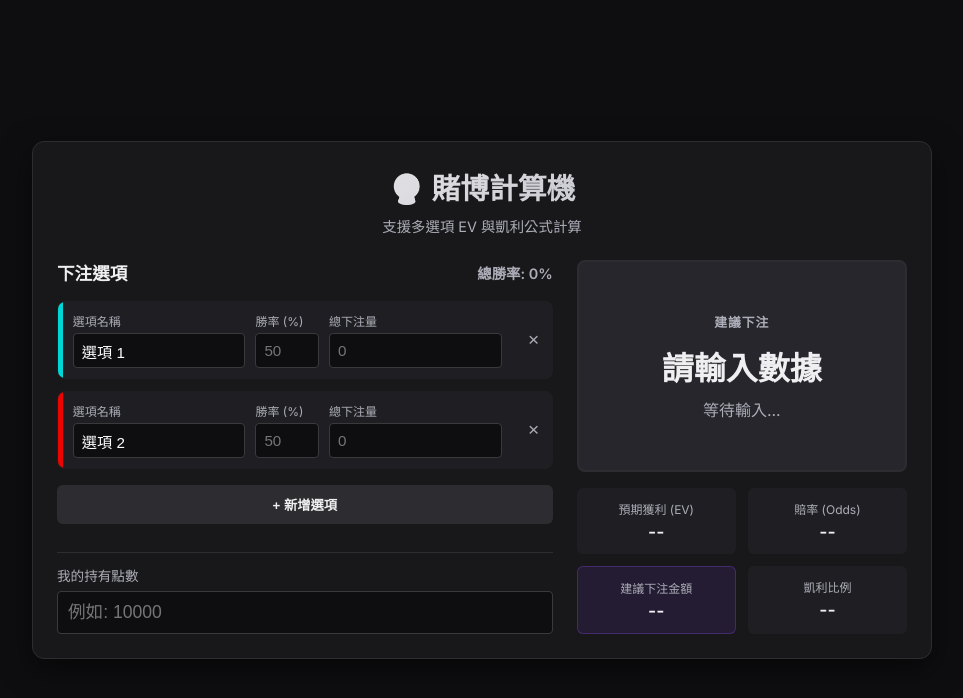
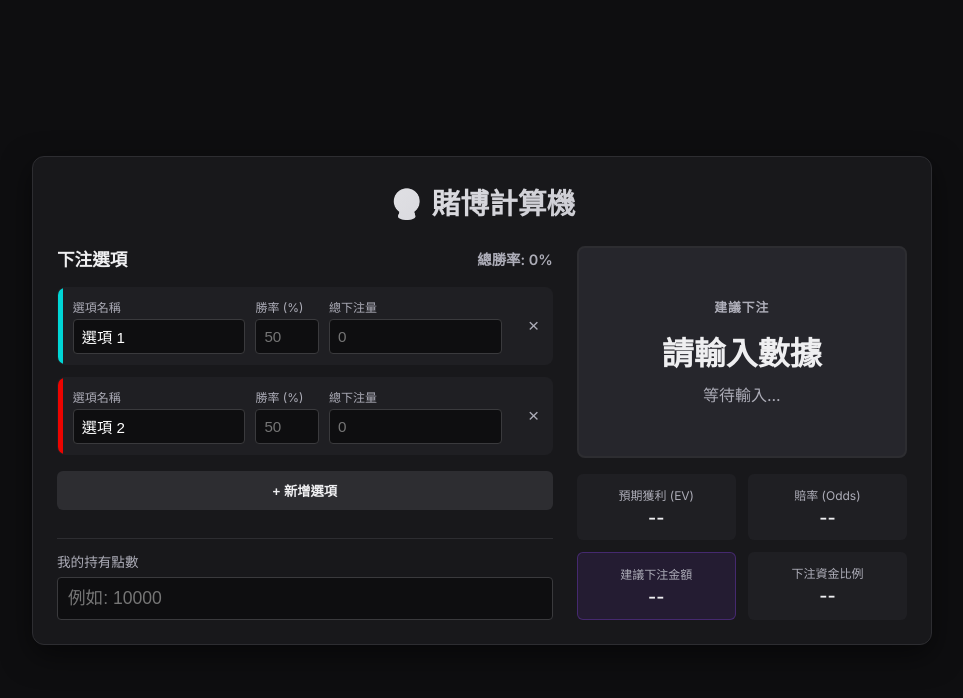
Before and after one commit to NyannNya/twitchgame, a plain HTML site: page index.html in a window 1280 px wide. Shown: the whole page, without its empty margins (158-1121 px from the left). Drawn offline with Linux system fonts and the light colour scheme.

Commit message:
style: Remove header description and update 'Kelly Ratio' label to 'Betting Fund Ratio'.

```diff
--- a/index.html
+++ b/index.html
@@ -13,7 +13,6 @@
     <div class="container">
         <header>
             <h1>🔮 賭博計算機</h1>
-            <p>支援多選項 EV 與凱利公式計算</p>
         </header>
 
         <div class="calculator-grid">
@@ -60,7 +59,7 @@
                         <span class="value" id="bet-amount">--</span>
                     </div>
                     <div class="stat-box">
-                        <span class="label">凱利比例</span>
+                        <span class="label">下注資金比例</span>
                         <span class="value" id="kelly-fraction">--</span>
                     </div>
                 </div>
```
